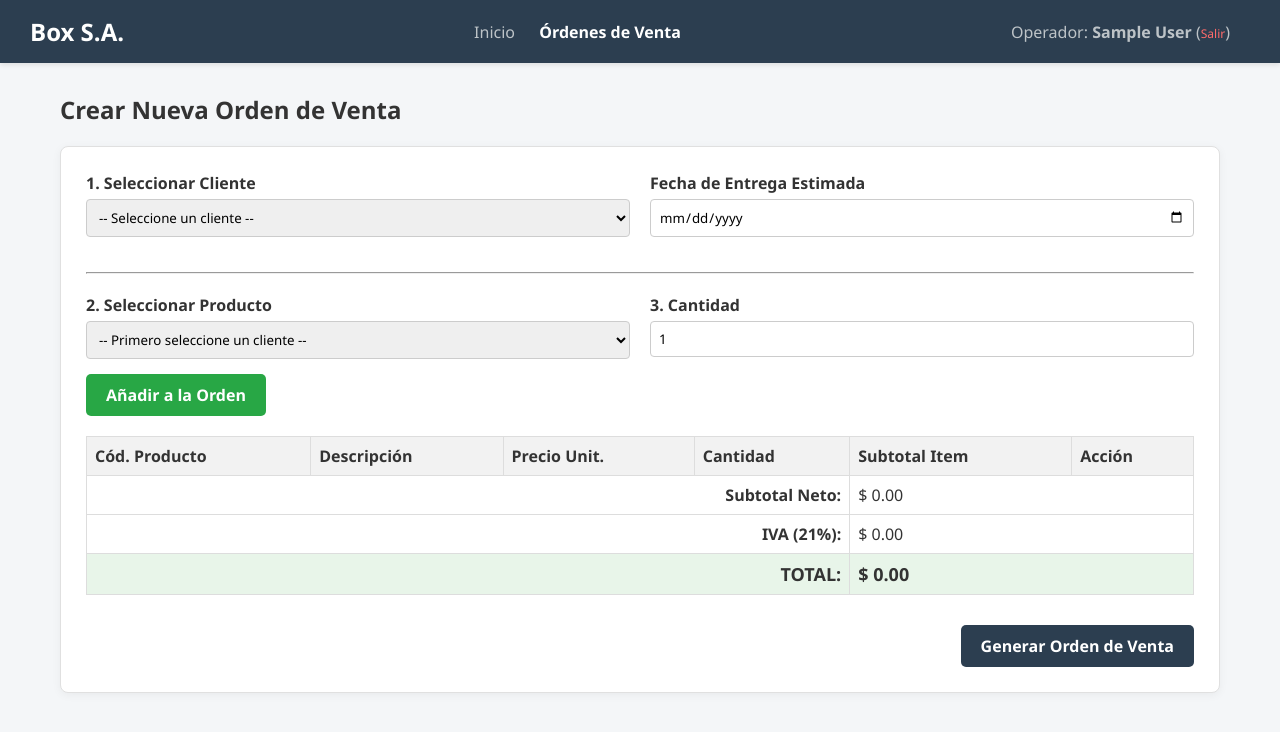
After one commit to TMarcyniuk/BoxSA---Full-Stack-app, a Flask app: page /ov/nueva in a window 1280 px wide. The commit adds this page. Shown: the top 732 px of the page. Run offline with Flask 3, Linux system fonts and the light colour scheme; the visitor is signed in with stand-in values (Sample User, id 1); data that the repository does not hold is empty.

Commit message:
ovs y inicio sesion

```diff
--- a/boxSA/main.py
+++ b/boxSA/main.py
@@ -1,20 +1,20 @@
-from flask import Flask, render_template
+from flask import Flask, render_template, request, jsonify, session, redirect, url_for
 import mysql.connector
 from mysql.connector import Error
+from datetime import datetime
 
 app = Flask(__name__)
+# Necesario para usar 'session' en Flask
+app.secret_key = 'clave_secreta_boxsa_123'
 
-# Configuración de la conexión a la base de datos MySQL
-# Asegúrate de cambiar 'tu_contraseña' por la clave real de tu servidor MySQL local
 db_config = {
     'host': 'localhost',
     'user': 'root',
-    'password': 'root',
+    'password': 'admin',
     'database': 'boxsa'
 }
 
 def get_db_connection():
-    """Función para conectarse a la base de datos."""
     try:
         conn = mysql.connector.connect(**db_config)
         return conn
@@ -22,44 +22,150 @@ def get_db_connection():
         print(f"Error al conectar a MySQL: {e}")
         return None
 
+# --- RUTA DE "LOGIN" SIMULADO ---
+@app.route('/login', methods=['GET', 'POST'])
+def login():
+    """Permite seleccionar quién está usando el sistema."""
+    conn = get_db_connection()
+    if request.method == 'POST':
+        # Guardamos el ID y nombre del vendedor en la sesión
+        session['vendedor_id'] = request.form['vendedor_id']
+        session['vendedor_nombre'] = request.form['vendedor_nombre']
+        return redirect(url_for('home'))
+
+    vendedores = []
+    if conn:
+        cursor = conn.cursor(dictionary=True)
+        # Filtramos por usuarios activos del sector 3 (Ventas)
+        cursor.execute("SELECT idUsuario, nombre, apellido FROM usuarios WHERE Estado = 'ACT' AND idSector = 3")
+        vendedores = cursor.fetchall()
+        cursor.close()
+        conn.close()
+    return render_template('login.html', vendedores=vendedores)
+
+@app.route('/logout')
+def logout():
+    session.clear()
+    return redirect(url_for('login'))
+
 @app.route('/')
 def home():
-    # En el futuro, aquí haremos consultas (ej. SELECT sum(total) FROM facturacab)
-    # para enviar los datos reales de recaudación a index.html
+    # Si no hay nadie en sesión, lo mandamos a elegir su usuario
+    if 'vendedor_id' not in session:
+        return redirect(url_for('login'))
     return render_template('index.html')
 
-# --- EJEMPLO PARA FUTURAS RUTAS USANDO TUS PROCEDIMIENTOS ALMACENADOS ---
+@app.route('/ov/nueva')
+def nueva_ov():
+    if 'vendedor_id' not in session:
+        return redirect(url_for('login'))
 
-@app.route('/estado-cuenta/<int:id_cliente>')
-def estado_cuenta(id_cliente):
-    """
-    Ruta de ejemplo que utiliza el procedimiento almacenado 'EstadoCuentaCorriente'
-    que ya tienes creado en tu base de datos boxsa.
-    """
     conn = get_db_connection()
+    clientes = []
     if conn:
         cursor = conn.cursor(dictionary=True)
-        try:
-            # Llamamos al procedimiento almacenado que espera un parámetro de entrada (v_idCliente)
-            cursor.callproc('EstadoCuentaCorriente', [id_cliente])
+        # Agregamos ORDER BY razonSocial ASC para orden alfabético
+        cursor.execute("SELECT idCliente, razonSocial FROM clientes WHERE estado = 'A' ORDER BY razonSocial ASC")
+        clientes = cursor.fetchall()
+        cursor.close()
+        conn.close()
 
-            # Recuperamos los resultados del procedimiento
-            resultados = []
-            for result in cursor.stored_results():
-                resultados.extend(result.fetchall())
+    return render_template('nueva_ov.html', clientes=clientes)
 
-            cursor.close()
-            conn.close()
+@app.route('/api/productos/<int:id_cliente>')
+def obtener_productos(id_cliente):
+    conn = get_db_connection()
+    productos = []
+    if conn:
+        cursor = conn.cursor(dictionary=True)
+        cursor.execute("SELECT idProducto, CodProd, `desc`, pUnitario FROM productos WHERE idCli = %s AND estado = 'A'", (id_cliente,))
+        productos = cursor.fetchall()
+        cursor.close()
+        conn.close()
+    return jsonify(productos)
 
-            # Aquí enviarías 'resultados' a un HTML nuevo (ej: estado_cuenta.html)
-            # return render_template('estado_cuenta.html', datos=resultados)
+@app.route('/api/ov/guardar', methods=['POST'])
+def guardar_ov():
+    if 'vendedor_id' not in session:
+        return jsonify({'success': False, 'mensaje': 'Sesión expirada.'})
 
-            # Por ahora, solo retornamos los datos en crudo para probar
-            return {"cliente_id": id_cliente, "estado_cuenta": resultados}
+    datos = request.json
+    id_cliente = datos['idCliente']
+    fecha_entrega = datos['fechaEntrega']
+    subtotal = datos['subtotal']
+    total = datos['total']
+    items = datos['items']
+    id_vendedor = session['vendedor_id']
+    fecha_creacion = datetime.now().strftime('%Y-%m-%d')
+    cant_total_items = sum(int(item['cantidad']) for item in items)
 
-        except Error as e:
-            return f"Error ejecutando el procedimiento: {e}"
-    return "Error de conexión"
+    conn = get_db_connection()
+    if not conn:
+        return jsonify({'success': False, 'mensaje': 'Error de conexión a la BD.'})
+
+    try:
+        cursor = conn.cursor(dictionary=True)
+        conn.start_transaction() # Iniciamos transacción
+
+        # --- Consigna 4 y 5: Validar stock de componentes y Reservar ---
+        for item in items:
+            id_prod = item['idProducto']
+            cant_pedida = int(item['cantidad'])
+
+            # Buscamos la receta de materiales para este producto
+            cursor.execute("SELECT idArticulo, cant FROM recmat WHERE idProducto = %s", (id_prod,))
+            receta = cursor.fetchall()
+
+            for ingrediente in receta:
+                id_art = ingrediente['idArticulo']
+                cant_necesaria_un_producto = float(ingrediente['cant'])
+                cant_total_necesaria = cant_necesaria_un_producto * cant_pedida
+
+                # Verificamos stock actual del componente
+                cursor.execute("SELECT codigoArticulo, stockActual FROM articulos WHERE idArticulo = %s", (id_art,))
+                articulo = cursor.fetchone()
+
+                if float(articulo['stockActual']) < cant_total_necesaria:
+                    conn.rollback() # Cancelamos todo
+                    return jsonify({'success': False, 'mensaje': f"Sin stock suficiente para el componente {articulo['codigoArticulo']}. Necesita {cant_total_necesaria}, tiene {articulo['stockActual']}."})
+
+                # Consigna 5: Reservar (Descontamos del stock actual)
+                cursor.execute(
+                    "UPDATE articulos SET stockActual = stockActual - %s WHERE idArticulo = %s",
+                    (cant_total_necesaria, id_art)
+                )
+
+        # --- Consigna 6: Grabar la OV (Cabecera y Detalle) ---
+        # Cabecera (Estado 2 es "ON" en tu base de datos)
+        query_cab = """
+            INSERT INTO ovcab (fCreacion, fEntrega, cant, subtotal, total, idEstado, idCliente, idVendedor)
+            VALUES (%s, %s, %s, %s, %s, 2, %s, %s)
+        """
+        cursor.execute(query_cab, (fecha_creacion, fecha_entrega, cant_total_items, subtotal, total, id_cliente, id_vendedor))
+        id_ov_nueva = cursor.lastrowid # Obtenemos el ID generado
+
+        # Detalle
+        n_item = 1
+        for item in items:
+            query_det = """
+                INSERT INTO ovdet (nItem, cantidad, precioUnitario, subtotal, idOV, idProducto)
+                VALUES (%s, %s, %s, %s, %s, %s)
+            """
+            cursor.execute(query_det, (n_item, item['cantidad'], item['precioUnit'], item['subtotalItem'], id_ov_nueva, item['idProducto']))
+            n_item += 1
+
+        conn.commit() # Confirmamos todos los cambios
+        cursor.close()
+        conn.close()
+
+        # --- Consigna 7: Mostrar el número de la OV recién generada ---
+        return jsonify({'success': True, 'mensaje': f'Orden de Venta N° {id_ov_nueva} generada correctamente.'})
+
+    except Exception as e:
+        if conn:
+            conn.rollback()
+        print(e)
+        return jsonify({'success': False, 'mensaje': str(e)})
 
 if __name__ == '__main__':
     app.run(debug=True)
--- a/boxSA/static/css/styles.css
+++ b/boxSA/static/css/styles.css
@@ -127,3 +127,12 @@ body {
     height: 400px;
     width: 100%;
 }
+
+/* --- Estilos para la vista de Nueva OV --- */
+.form-group { margin-bottom: 15px; }
+.form-group label { display: block; margin-bottom: 5px; font-weight: bold; }
+.form-group select, .form-group input { width: 100%; padding: 8px; border: 1px solid #ccc; border-radius: 4px; }
+.grid-2 { display: grid; grid-template-columns: 1fr 1fr; gap: 20px; }
+.table-items { width: 100%; border-collapse: collapse; margin-top: 20px; }
+.table-items th, .table-items td { border: 1px solid #ddd; padding: 8px; text-align: left; }
+.table-items th { background-color: #f2f2f2; }
--- a/boxSA/templates/index.html
+++ b/boxSA/templates/index.html
@@ -18,7 +18,7 @@
         </div>
         <nav class="nav-links">
             <a href="/" class="active">Inicio</a>
-            <a href="#">Órdenes de Venta</a>
+            <a href="/ov/nueva">Órdenes de Venta</a>
             <a href="#">Clientes</a>
             <a href="#">Stock / Productos</a>
         </nav>
@@ -29,7 +29,7 @@
         <div class="dashboard-header">
             <h2>Dashboard General</h2>
             <!-- Botón verde de acción como solicitaste -->
-            <button class="btn-action">+ Nueva OV</button>
+            <a href="/ov/nueva" class="btn-action" style="text-decoration: none;">+ Nueva OV</a>
         </div>
 
         <!-- Cajas de métricas -->
--- /dev/null
+++ b/boxSA/templates/nueva_ov.html
@@ -0,0 +1,216 @@
+<!DOCTYPE html>
+<html lang="es">
+<head>
+    <meta charset="UTF-8">
+    <meta name="viewport" content="width=device-width, initial-scale=1.0">
+    <title>Nueva OV - Box S.A.</title>
+    <!-- Link modificado exactamente como lo solicitaste -->
+    <link rel="stylesheet" href="../static/css/styles.css">
+</head>
+<body>
+    <header class="main-header">
+        <div class="logo"><h1>Box S.A.</h1></div>
+        <nav class="nav-links">
+            <a href="/">Inicio</a>
+            <a href="/ov/nueva" class="active">Órdenes de Venta</a>
+        </nav>
+        <div style="margin-right: 20px; color: #bdc3c7;">
+            Operador: <strong>{{ session['vendedor_nombre'] }}</strong>
+            (<a href="/logout" style="color: #ff6b6b; font-size: 12px; text-decoration: none;">Salir</a>)
+        </div>
+    </header>
+
+    <main class="dashboard-container">
+        <h2>Crear Nueva Orden de Venta</h2>
+
+        <div class="card" style="margin-top: 20px; text-align: left;">
+            <div class="grid-2">
+                <div class="form-group">
+                    <label for="cliente">1. Seleccionar Cliente</label>
+                    <select id="cliente" onchange="cargarProductos()">
+                        <option value="">-- Seleccione un cliente --</option>
+                        {% for cliente in clientes %}
+                            <option value="{{ cliente.idCliente }}">{{ cliente.razonSocial }}</option>
+                        {% endfor %}
+                    </select>
+                </div>
+                <div class="form-group">
+                    <label for="fecha_entrega">Fecha de Entrega Estimada</label>
+                    <input type="date" id="fecha_entrega" required>
+                </div>
+            </div>
+
+            <hr style="margin: 20px 0;">
+
+            <div class="grid-2">
+                <div class="form-group">
+                    <label for="producto">2. Seleccionar Producto</label>
+                    <select id="producto">
+                        <option value="">-- Primero seleccione un cliente --</option>
+                    </select>
+                </div>
+                <div class="form-group">
+                    <label for="cantidad">3. Cantidad</label>
+                    <input type="number" id="cantidad" min="1" value="1">
+                </div>
+            </div>
+
+            <button type="button" class="btn-action" onclick="agregarItem()">Añadir a la Orden</button>
+
+            <!-- Una sola tabla bien estructurada -->
+            <table class="table-items" id="tablaDetalle">
+                <thead>
+                    <tr>
+                        <th>Cód. Producto</th>
+                        <th>Descripción</th>
+                        <th>Precio Unit.</th>
+                        <th>Cantidad</th>
+                        <th>Subtotal Item</th>
+                        <th>Acción</th>
+                    </tr>
+                </thead>
+                <tbody>
+                    <!-- Los items se agregan aquí por JS -->
+                </tbody>
+                <tfoot>
+                    <tr>
+                        <td colspan="4" style="text-align: right; font-weight: bold;">Subtotal Neto:</td>
+                        <td colspan="2" id="lblSubtotal">$ 0.00</td>
+                    </tr>
+                    <tr>
+                        <td colspan="4" style="text-align: right; font-weight: bold;">IVA (21%):</td>
+                        <td colspan="2" id="lblIva">$ 0.00</td>
+                    </tr>
+                    <tr style="background-color: #e8f5e9;">
+                        <td colspan="4" style="text-align: right; font-weight: bold; font-size: 18px;">TOTAL:</td>
+                        <td colspan="2" id="lblTotal" style="font-weight: bold; font-size: 18px;">$ 0.00</td>
+                    </tr>
+                </tfoot>
+            </table>
+
+            <div style="margin-top: 30px; text-align: right;">
+                <button type="button" class="btn-action" onclick="guardarOV()" style="background-color: #2c3e50;">Generar Orden de Venta</button>
+            </div>
+        </div>
+    </main>
+
+    <script>
+        let itemsOV = [];
+        let subtotalGlobal = 0;
+        let totalGlobal = 0;
+
+        function cargarProductos() {
+            const idCliente = document.getElementById('cliente').value;
+            const selectProducto = document.getElementById('producto');
+
+            selectProducto.innerHTML = '<option value="">Cargando productos...</option>';
+            if (!idCliente) {
+                selectProducto.innerHTML = '<option value="">-- Primero seleccione un cliente --</option>';
+                return;
+            }
+
+            fetch(`/api/productos/${idCliente}`)
+                .then(response => response.json())
+                .then(data => {
+                    selectProducto.innerHTML = '<option value="">-- Seleccione un producto --</option>';
+                    data.forEach(prod => {
+                        const precio = prod.pUnitario ? parseFloat(prod.pUnitario) : 0.0;
+                        selectProducto.innerHTML += `<option value="${prod.idProducto}" data-cod="${prod.CodProd}" data-desc="${prod.desc}" data-precio="${precio}">[${prod.CodProd}] ${prod.desc} - $${precio.toFixed(2)}</option>`;
+                    });
+                });
+        }
+
+        function agregarItem() {
+            const selectProducto = document.getElementById('producto');
+            const cantidad = parseInt(document.getElementById('cantidad').value);
+
+            if(!selectProducto.value || cantidad <= 0) {
+                alert("Seleccione un producto y una cantidad válida.");
+                return;
+            }
+
+            const opcion = selectProducto.options[selectProducto.selectedIndex];
+            const idProducto = selectProducto.value;
+            const codProd = opcion.dataset.cod;
+            const desc = opcion.dataset.desc;
+            const precioUnit = parseFloat(opcion.dataset.precio);
+            const subtotalItem = precioUnit * cantidad;
+
+            itemsOV.push({ idProducto, codProd, desc, precioUnit, cantidad, subtotalItem });
+            renderizarTabla();
+        }
+
+        function renderizarTabla() {
+            const tbody = document.querySelector('#tablaDetalle tbody');
+            tbody.innerHTML = '';
+
+            subtotalGlobal = 0;
+
+            itemsOV.forEach((item, index) => {
+                subtotalGlobal += item.subtotalItem;
+                tbody.innerHTML += `
+                    <tr>
+                        <td>${item.codProd}</td>
+                        <td>${item.desc}</td>
+                        <td>$ ${item.precioUnit.toFixed(2)}</td>
+                        <td>${item.cantidad}</td>
+                        <td>$ ${item.subtotalItem.toFixed(2)}</td>
+                        <td><button onclick="eliminarItem(${index})" style="color: red; cursor: pointer; border:none; background:none;">Quitar</button></td>
+                    </tr>
+                `;
+            });
+
+            const iva = subtotalGlobal * 0.21;
+            totalGlobal = subtotalGlobal + iva;
+
+            document.getElementById('lblSubtotal').innerText = '$ ' + subtotalGlobal.toFixed(2);
+            document.getElementById('lblIva').innerText = '$ ' + iva.toFixed(2);
+            document.getElementById('lblTotal').innerText = '$ ' + totalGlobal.toFixed(2);
+        }
+
+        function eliminarItem(index) {
+            itemsOV.splice(index, 1);
+            renderizarTabla();
+        }
+
+        function guardarOV() {
+            const idCliente = document.getElementById('cliente').value;
+            const fechaEntrega = document.getElementById('fecha_entrega').value;
+
+            if(!idCliente || !fechaEntrega) {
+                alert("Por favor, seleccione un cliente y asigne una fecha de entrega.");
+                return;
+            }
+            if(itemsOV.length === 0) {
+                alert("Agregue al menos un producto a la orden.");
+                return;
+            }
+
+            const datos = {
+                idCliente: idCliente,
+                fechaEntrega: fechaEntrega,
+                subtotal: subtotalGlobal,
+                total: totalGlobal,
+                items: itemsOV
+            };
+
+            // Enviar al Backend (Consignas 4, 5, 6 y 7)
+            fetch('/api/ov/guardar', {
+                method: 'POST',
+                headers: { 'Content-Type': 'application/json' },
+                body: JSON.stringify(datos)
+            })
+            .then(response => response.json())
+            .then(res => {
+                if(res.success) {
+                    alert("¡Éxito! " + res.mensaje);
+                    window.location.href = "/"; // Volvemos al inicio tras guardar
+                } else {
+                    alert("Error: " + res.mensaje);
+                }
+            })
+            .catch(err => alert("Ocurrió un error en la conexión."));
+        }
+    </script>
+</body>
+</html>
```
Also changed, not shown: boxSA/templates/login.html (added, +35 -0 lines), boxSA/test.py (deleted, +0 -14 lines).
